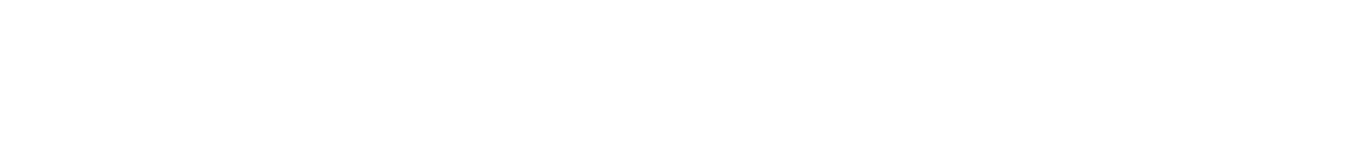
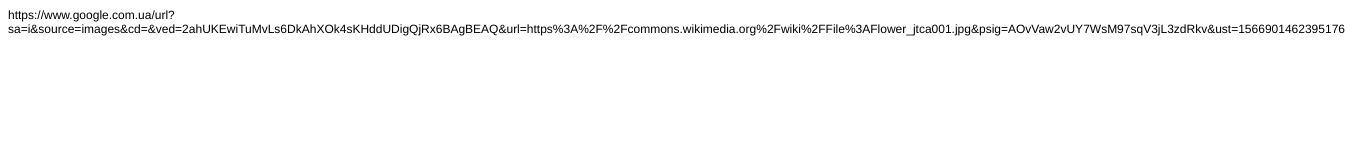
Before and after one commit to Konigina/hillel_kolyadavika, a plain HTML site: page index.html in a window 1280 px wide. Shown: the whole page, 1345 px wide, since content can reach past the window. Drawn offline with Linux system fonts and the light colour scheme.

Commit message:
changing html file

```diff
--- a/index.html
+++ b/index.html
@@ -7,8 +7,10 @@
   <meta name="Generator" content="Cocoa HTML Writer">
   <meta name="CocoaVersion" content="1671.6">
   <style type="text/css">
+    p.p1 {margin: 0.0px 0.0px 0.0px 0.0px; font: 12.0px Helvetica}
   </style>
 </head>
 <body>
+<p class="p1">https://www.google.com.ua/url?sa=i&amp;source=images&amp;cd=&amp;ved=2ahUKEwiTuMvLs6DkAhXOk4sKHddUDigQjRx6BAgBEAQ&amp;url=https%3A%2F%2Fcommons.wikimedia.org%2Fwiki%2FFile%3AFlower_jtca001.jpg&amp;psig=AOvVaw2vUY7WsM97sqV3jL3zdRkv&amp;ust=1566901462395176</p>
 </body>
 </html>
```
